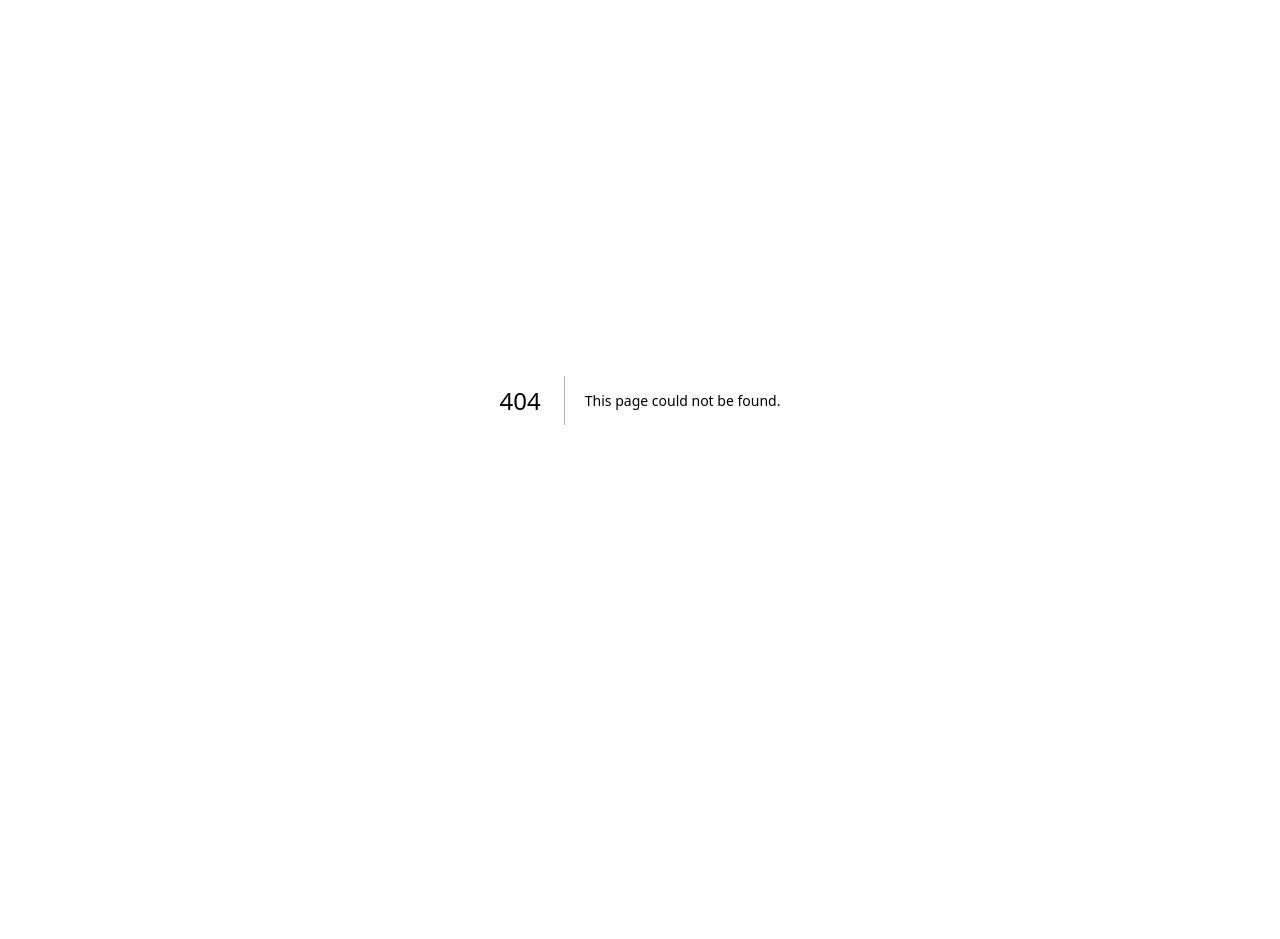
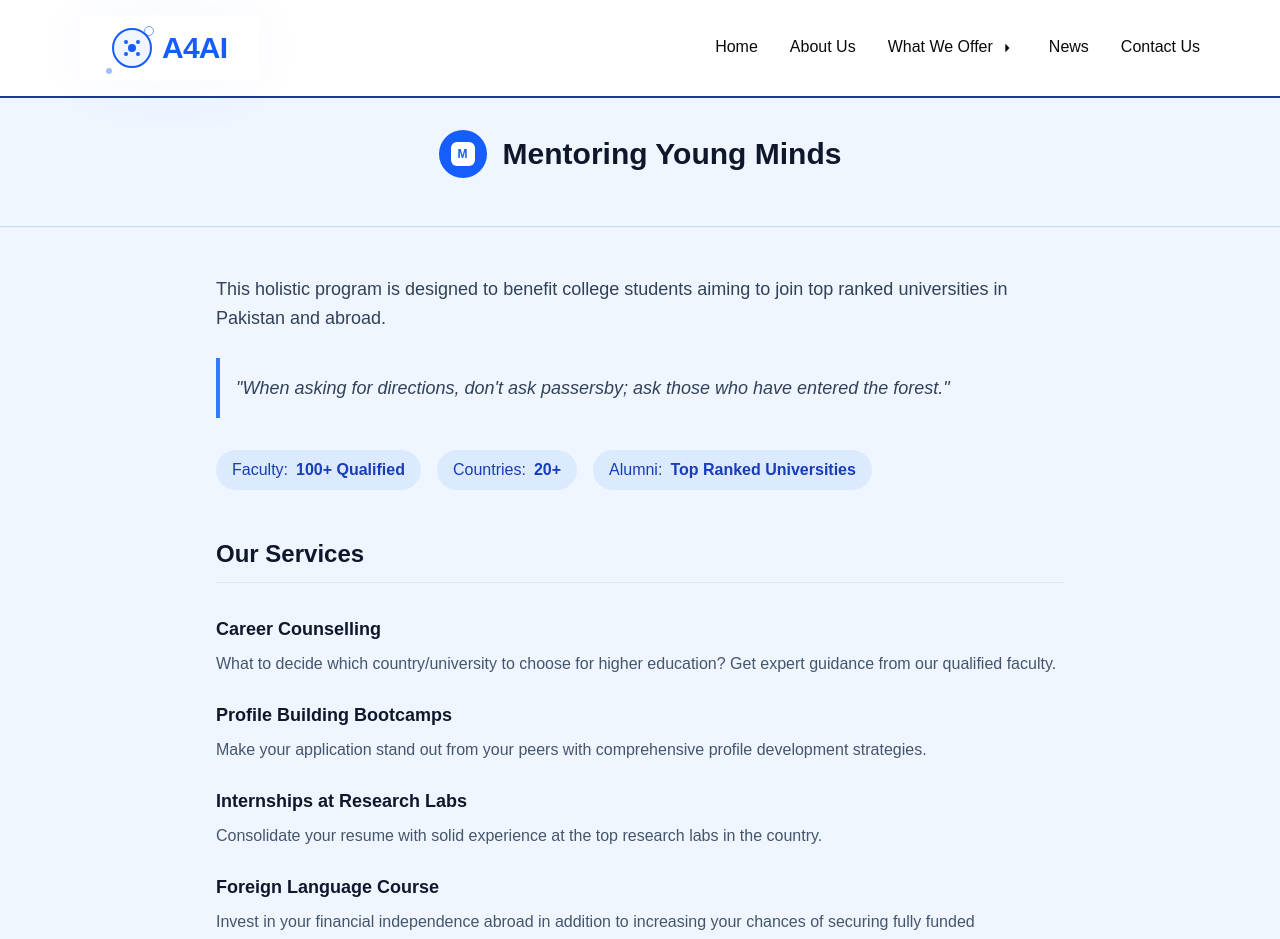
Before and after one commit to umairijaz62/a4ai, a Next.js app: page /services/mentor in a window 1280 px wide. Before the commit this address had no page. Shown: the top 939 px of the page. Before the commit the page ends 800 px from the top, so only its background shows below. Built offline with nearby package versions, Linux system fonts and the light colour scheme.

Commit message:
mentor program

```diff
--- a/src/components/Navbar.tsx
+++ b/src/components/Navbar.tsx
@@ -194,6 +194,7 @@ export const Navbar = () => {
                   Jolly Phonics
                 </Link> */}
               </NestedNavOption>
+              <NestedNavOption text="Mentor Program" link="/services/mentor" />
 
               {/* <NestedNavOption text="Mentor Program for O/A Level" link="/services/mentor">
                 <Link
--- a/src/pages/services.tsx
+++ b/src/pages/services.tsx
@@ -1,7 +1,7 @@
 "use client"
 
 import Link from "next/link"
-import {PencilRuler, Sparkles, Users } from 'lucide-react'
+import {GraduationCap, PencilRuler, Sparkles, Users } from 'lucide-react'
 import { Card, CardContent, CardFooter, CardHeader, CardTitle } from "@/components/ui/card"
 import { useState } from "react"
 import { Navbar } from "@/components/Navbar"
@@ -18,29 +18,28 @@ export default function WhatWeOffer() {
         "Our Steam Camp offers a dynamic learning environment where creativity meets innovation. Explore various fields through interactive projects and collaborative challenges designed to spark curiosity and foster scientific thinking.",
       icon: PencilRuler,
       href: "/services/steam",
-      bgColor: "bg-blue-50",
-      iconColor: "text-blue-700",
-      buttonColor: "bg-blue-700 hover:bg-blue-800",
-      features: ["Interactive Projects", "Problem Solving", "Hands-on Learning"],
-      stats: "50+ Projects"
     },
     {
-      id: "mentor-program",
+      id: "zerocodeai",
       title: "Zero Code AI",
       description:
         "Our AI training programs offer practical, no-code experience and collaborative learning, empowering professionals to design real-world AI solutions and excel in the evolving digital landscape.",
       icon: Users,
       href: "/services/zerocodeai ",
-      bgColor: "bg-blue-100",
-      iconColor: "text-blue-800",
-      buttonColor: "bg-blue-800 hover:bg-blue-900",
-      features: ["Expert Mentors", "Personalized Guidance", "Academic Excellence"],
-      stats: "95% Success Rate"
+    },
+    {
+        id: "mentor-program",
+        title: "Mentor Program",
+        description:
+        "Mentoring Young Minds is a holistic program designed to guide college students towards top-ranked universities in Pakistan and abroad. From career counselling and profile building bootcamps to internships, foreign language courses, and one-on-one mentorship with top NUST performers, this program equips students with the direction, skills, and confidence to stand out and succeed globally.",
+      icon: GraduationCap,
+      href: "/services/mentor ",
     },
   ]
 
   return (
-    <div className="min-h-screen bg-blue-50 flex items-center justify-center flex-col">
+        <>
+      <div className="min-h-screen bg-blue-50 flex items-center justify-center flex-col">
       <Navbar />
 
       <main className="relative flex flex-col items-center justify-center py-12 md:py-20 px-4">
@@ -66,11 +65,11 @@ export default function WhatWeOffer() {
 
         {/* Programs Section */}
         <div className="w-full max-w-7xl">
-          <div className="grid grid-cols-1 lg:grid-cols-2 gap-12">
+          <div className="grid grid-cols-1 lg:grid-cols-3 gap-12">
             {programs.map((program, index) => (
               <Card
                 key={program.id}
-                className={`group relative overflow-hidden bg-white/80 backdrop-blur-sm border-0 shadow-xl hover:shadow-2xl transition-all duration-500 transform hover:-translate-y-2 ${program.bgColor}/50`}
+                className={`group relative overflow-hidden  backdrop-blur-sm border-0 shadow-xl hover:shadow-2xl transition-all duration-500 transform hover:-translate-y-2 bg-blue-50`}
                 onMouseEnter={() => {}}
                 onMouseLeave={() => setHoveredProgram(null)}
                 style={{
@@ -84,9 +83,6 @@ export default function WhatWeOffer() {
                 <div className="absolute inset-0 rounded-lg bg-blue-800/10 opacity-0 group-hover:opacity-100 transition-opacity duration-500"></div>
 
                 <CardHeader className="relative flex flex-col items-center text-center p-10 pb-6">
-                  <div className={`p-6 rounded-2xl ${program.bgColor} group-hover:scale-110 transition-transform duration-300 mb-6 shadow-lg`}>
-                    <program.icon className={`h-10 w-10 ${program.iconColor}`} />
-                  </div>
                   <CardTitle className="text-3xl font-bold text-gray-800 group-hover:text-gray-900 transition-colors duration-300 mb-4">
                     {program.title}
                   </CardTitle>
@@ -97,21 +93,10 @@ export default function WhatWeOffer() {
                     {program.description}
                   </p>
 
-                  {/* Features */}
-                  <div className="space-y-3 mb-8">
-                    <h4 className="text-sm font-semibold text-blue-800 uppercase tracking-wide">Key Features</h4>
-                    <div className="flex flex-wrap gap-2">
-                      {program.features.map((feature) => (
-                        <span key={feature} className="px-4 py-2 text-sm font-medium bg-white/80 text-blue-700 rounded-full border border-blue-700">
-                          {feature}
-                        </span>
-                      ))}
-                    </div>
-                  </div>
                 </CardContent>
 
                 <CardFooter className="relative p-10 pt-0">
-                <Link href={program.href} className="w-full ${program.buttonColor} text-white font-semibold py-4 px-8 rounded-xl transition-all duration-300 group-hover:shadow-lg flex items-center justify-center gap-3 text-lg bg-blue-900">
+                <Link href={program.href} className="w-full bg-blue-800 hover:bg-blue-900 text-white font-semibold py-4 px-8 rounded-xl transition-all duration-300 group-hover:shadow-lg flex items-center justify-center gap-3 text-lg ">
                     <span>View Courses</span>
                         </Link>
                 </CardFooter>
@@ -145,7 +130,8 @@ export default function WhatWeOffer() {
         </div>
       </main>
 
+    </div>
       <Footer />
-    </div>
+      </>
   )
 }
--- /dev/null
+++ b/src/pages/services/mentor.tsx
@@ -0,0 +1,106 @@
+import Footer from '@/components/Footer'
+import { Navbar } from '@/components/Navbar'
+import React from 'react'
+
+export default function mentor() {
+   return (
+    <main className="min-h-screen bg-blue-50">
+      <Navbar />
+      <div className="bg-blue-50 border-b border-blue-200">
+        <div className="max-w-4xl mx-auto px-6 py-8">
+          <div className="flex justify-center items-center gap-4 mb-4">
+            <div className="w-12 h-12 bg-blue-600 rounded-full flex items-center justify-center">
+              <div className="w-6 h-6 bg-white rounded-sm flex items-center justify-center text-blue-600 font-bold text-xs">
+                M
+              </div>
+            </div>
+            <div>
+              <h1 className="text-3xl font-bold text-slate-900">Mentoring Young Minds</h1>
+            </div>
+          </div>
+        </div>
+      </div>
+
+      {/* Main Content */}
+      <div className="max-w-4xl mx-auto px-6 py-12">
+        {/* Introduction */}
+        <div className="mb-12">
+          <p className="text-lg text-slate-700 leading-relaxed mb-6">
+            This holistic program is designed to benefit college students aiming to join top ranked universities in
+            Pakistan and abroad.
+          </p>
+
+          <div className="bg-blue-50 border-l-4 border-blue-500 p-4 mb-8">
+            <p className="text-slate-700 italic text-lg">
+              "When asking for directions, don't ask passersby; ask those who have entered the forest."
+            </p>
+          </div>
+
+          <div className="flex flex-wrap gap-4">
+            <div className="inline-flex items-center gap-2 bg-blue-100 text-blue-800 px-4 py-2 rounded-full">
+              <span className="font-medium">Faculty:</span>
+              <span className="font-bold">100+ Qualified</span>
+            </div>
+            <div className="inline-flex items-center gap-2 bg-blue-100 text-blue-800 px-4 py-2 rounded-full">
+              <span className="font-medium">Countries:</span>
+              <span className="font-bold">20+</span>
+            </div>
+            <div className="inline-flex items-center gap-2 bg-blue-100 text-blue-800 px-4 py-2 rounded-full">
+              <span className="font-medium">Alumni:</span>
+              <span className="font-bold">Top Ranked Universities</span>
+            </div>
+          </div>
+        </div>
+
+        {/* Services Section */}
+        <section className="mb-12">
+          <h2 className="text-2xl font-bold text-slate-900 mb-8 border-b border-slate-200 pb-3">Our Services</h2>
+
+          <div className="space-y-6">
+            <div>
+              <h3 className="text-lg font-semibold text-slate-900 mb-2">Career Counselling</h3>
+              <p className="text-slate-600 leading-relaxed">
+                What to decide which country/university to choose for higher education? Get expert guidance from our
+                qualified faculty.
+              </p>
+            </div>
+
+            <div>
+              <h3 className="text-lg font-semibold text-slate-900 mb-2">Profile Building Bootcamps</h3>
+              <p className="text-slate-600 leading-relaxed">
+                Make your application stand out from your peers with comprehensive profile development strategies.
+              </p>
+            </div>
+
+            <div>
+              <h3 className="text-lg font-semibold text-slate-900 mb-2">Internships at Research Labs</h3>
+              <p className="text-slate-600 leading-relaxed">
+                Consolidate your resume with solid experience at the top research labs in the country.
+              </p>
+            </div>
+
+            <div>
+              <h3 className="text-lg font-semibold text-slate-900 mb-2">Foreign Language Course</h3>
+              <p className="text-slate-600 leading-relaxed">
+                Invest in your financial independence abroad in addition to increasing your chances of securing fully
+                funded scholarships.
+              </p>
+            </div>
+
+            <div>
+              <h3 className="text-lg font-semibold text-slate-900 mb-2">Lunch with a NUSTIAN</h3>
+              <p className="text-slate-600 leading-relaxed">
+                Want to join the best university in the country? Meet the highest performing NUSTian. Discuss how to
+                plan before joining NUST or benefit from top performers for excelling in a competitive environment.
+              </p>
+            </div>
+          </div>
+        </section>
+
+
+
+      </div>
+      <Footer />
+    </main>
+  )
+}
```
